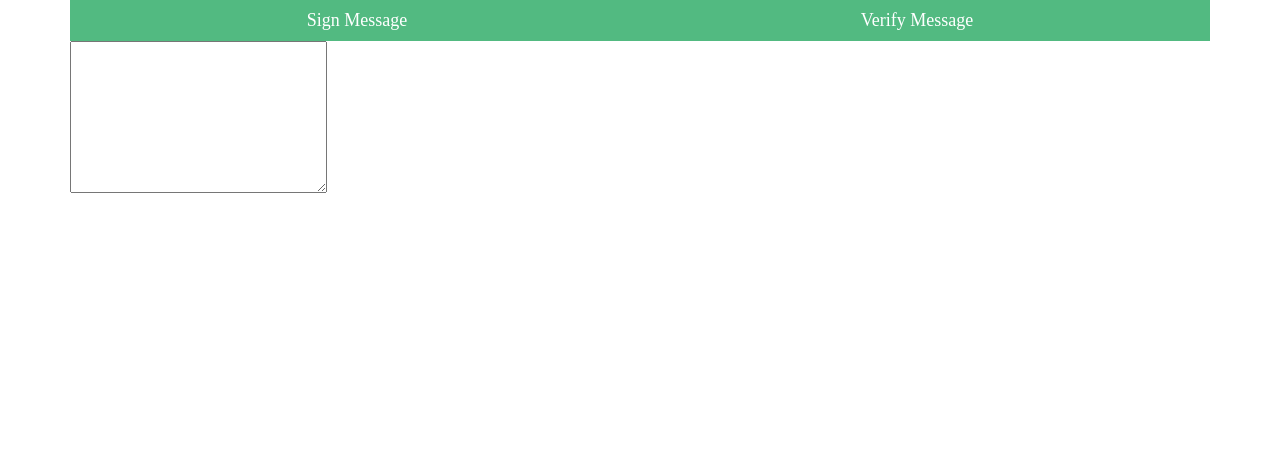
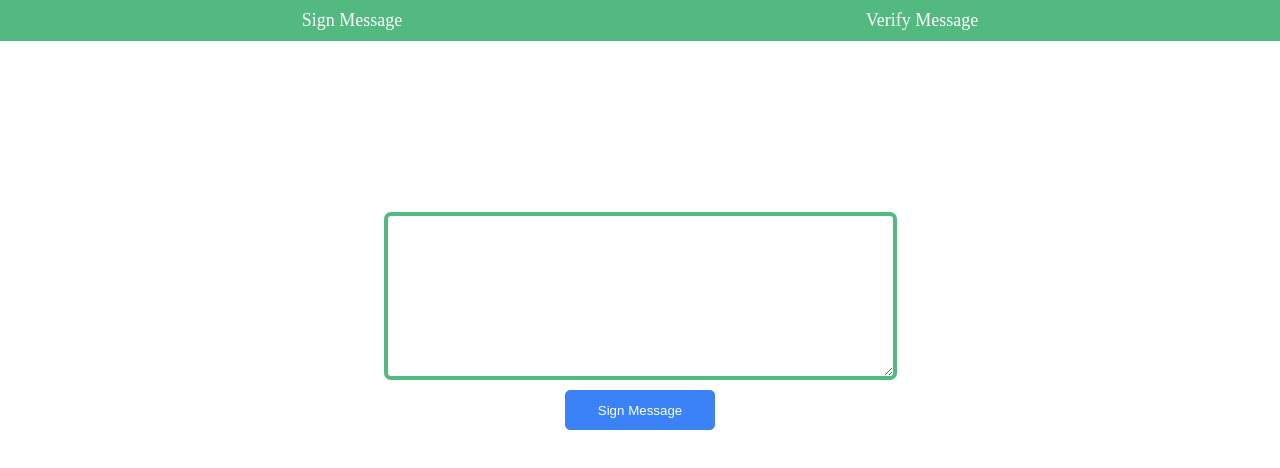
Before and after one commit to srksuman/Sign-and-Verify-Message-Metamask, a React (Create React App) app: page / in a window 1280 px wide. Shown: the top 468 px of the page. Built offline with nearby package versions, Linux system fonts and the light colour scheme.

Commit message:
change in width and css added

```diff
--- a/src/App.tsx
+++ b/src/App.tsx
@@ -7,7 +7,7 @@ import Header from "./components/common/Header/Header";
 
 function App() {
   return (
-    <div className="main-app container">
+    <div className="main-app">
       <BrowserRouter>
         <Header />
         <Routes>
--- a/src/assets/styles/components/header.scss
+++ b/src/assets/styles/components/header.scss
@@ -1,5 +1,5 @@
 .heading {
-  background-color: #52ba81;
+  background-color: var(--primary-color);
   padding: 10px;
   nav {
     display: flex;
--- a/src/assets/styles/components/sign-verify.scss
+++ b/src/assets/styles/components/sign-verify.scss
@@ -0,0 +1,28 @@
+.sign-msg-wrapper {
+  display: flex;
+  flex-direction: column;
+  gap: 10px;
+  justify-content: center;
+  align-items: center;
+  height: 70vh;
+  .sign-msg {
+    border: 4px solid var(--primary-color);
+    border-radius: 7px;
+    outline: none;
+    padding: 5px;
+  }
+  .sign-btn {
+    background-color: var(--secondary-color);
+    width: 150px;
+    height: 40px;
+    outline: none;
+    border-radius: 5px;
+    border: 1px solid var(--secondary-color);
+    color: white;
+    cursor: pointer;
+    &:hover{
+        background-color: var(--primary-color);
+        border: 1px solid var(--primary-color);
+    }
+  }
+}
--- a/src/assets/styles/index.scss
+++ b/src/assets/styles/index.scss
@@ -1,3 +1,4 @@
+@import "./typescale.scss";
 @import "./components/index.scss";
 * {
   margin: 0;
--- /dev/null
+++ b/src/assets/styles/typescale.scss
@@ -0,0 +1,4 @@
+:root {
+  --primary-color: #52ba81;
+  --secondary-color: #3b82f6;
+}
--- a/src/components/SignMessage.jsx
+++ b/src/components/SignMessage.jsx
@@ -3,7 +3,8 @@
 
 const SignMessage = () => {
   return <div className="sign-msg-wrapper">
-    <textarea className="sign-msg" name="textarea" id="" cols="30" rows="10"></textarea>
+    <textarea className="sign-msg" name="textarea" id="" cols="60" rows="10"></textarea>
+    <button type="button" className="sign-btn">Sign Message</button>
   </div>;
 };
 
--- a/src/components/common/Header/Header.jsx
+++ b/src/components/common/Header/Header.jsx
@@ -2,7 +2,7 @@ import { Link } from "react-router-dom";
 const Header = () => {
   return (
     <div className="heading">
-      <nav>
+      <nav className="container">
         <Link className="link" to="/">Sign Message</Link>
         <Link className="link" to="/verify">Verify Message</Link>
       </nav>
```
